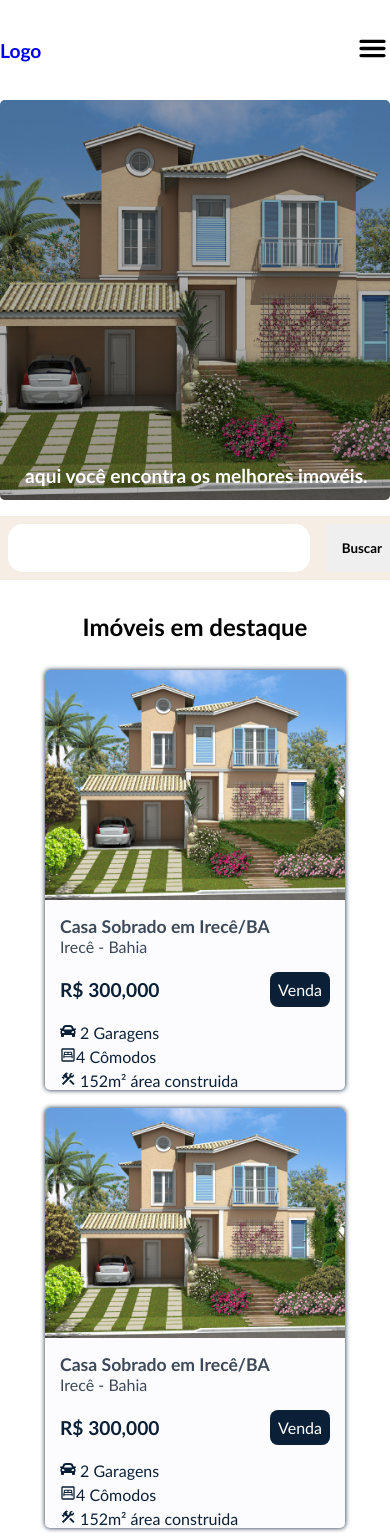
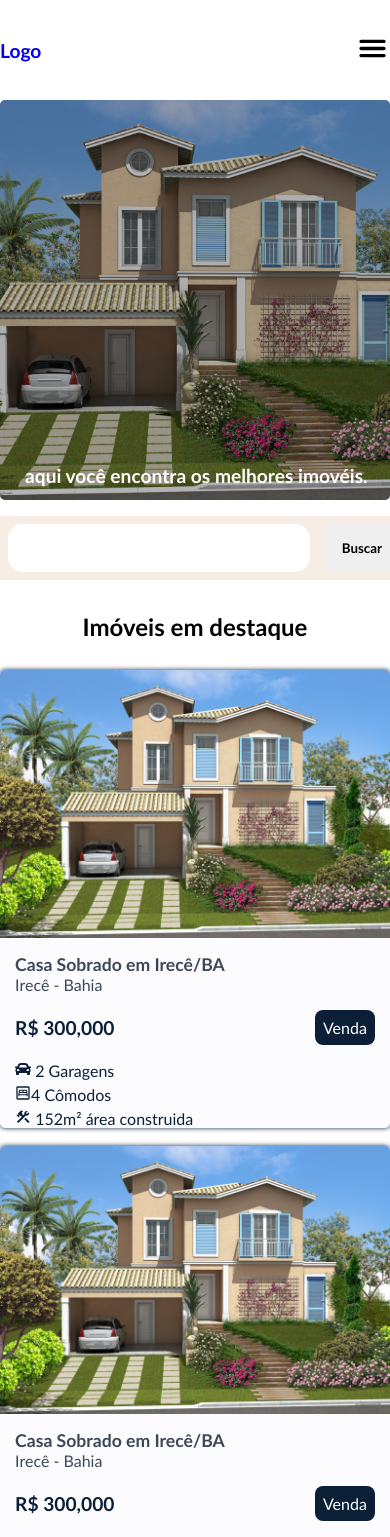
Before and after one commit to leonardofx1/imobiliaria, a Next.js app: page / in a window 390 px wide. Shown: the top 1537 px of the page. Built offline with nearby package versions, Linux system fonts and the light colour scheme.

Commit message:
responsive

```diff
--- a/src/components/Card/style.module.scss
+++ b/src/components/Card/style.module.scss
@@ -4,8 +4,9 @@
   display: flex;
   flex-direction: column;
 
-  width: 300px;
-  height: 420px;
+  min-width: 300px;
+  min-height: 420px;
+  height: auto;
 
   background-color: #fcfcff;
 
@@ -33,6 +34,9 @@
     object-fit: cover;
     height: 100%;
   }
+  @media screen and (max-width:780px) {
+  width: 100%;
+}
 }
 
 .cardTitle {
```
